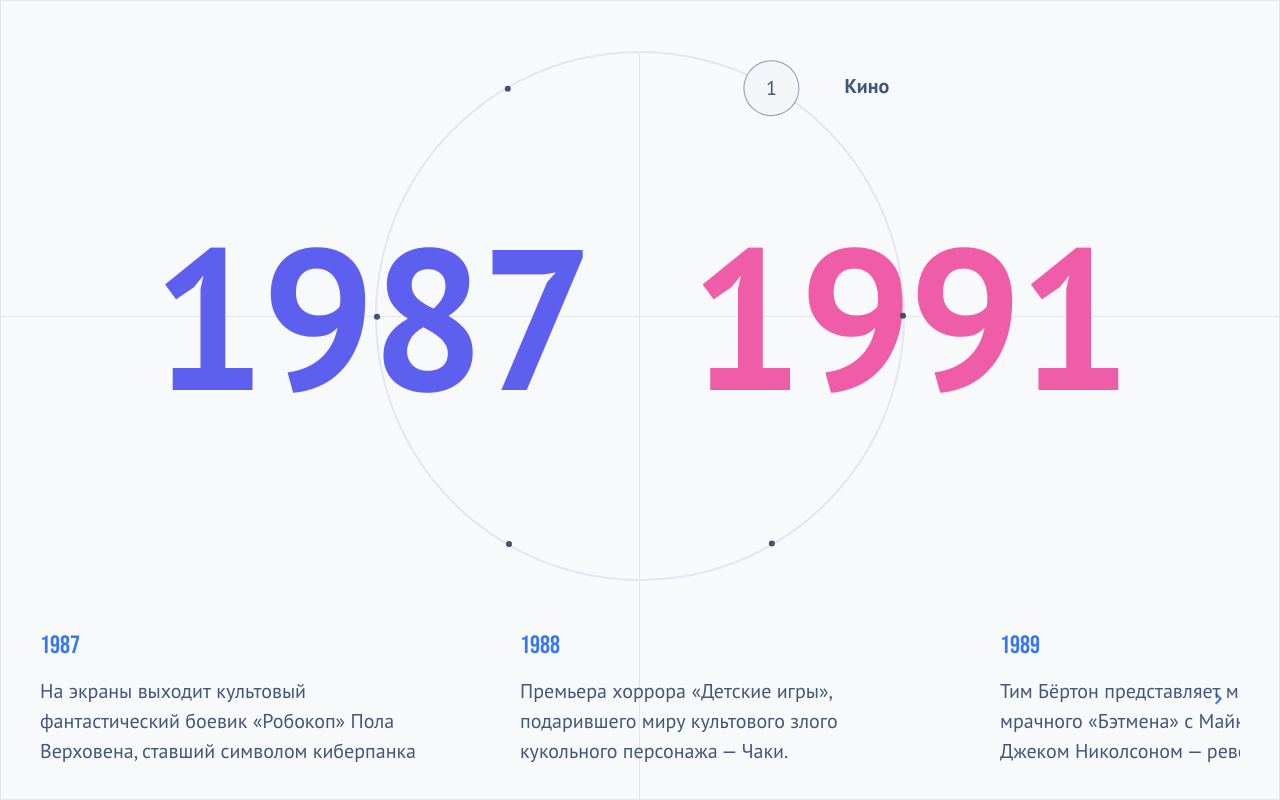
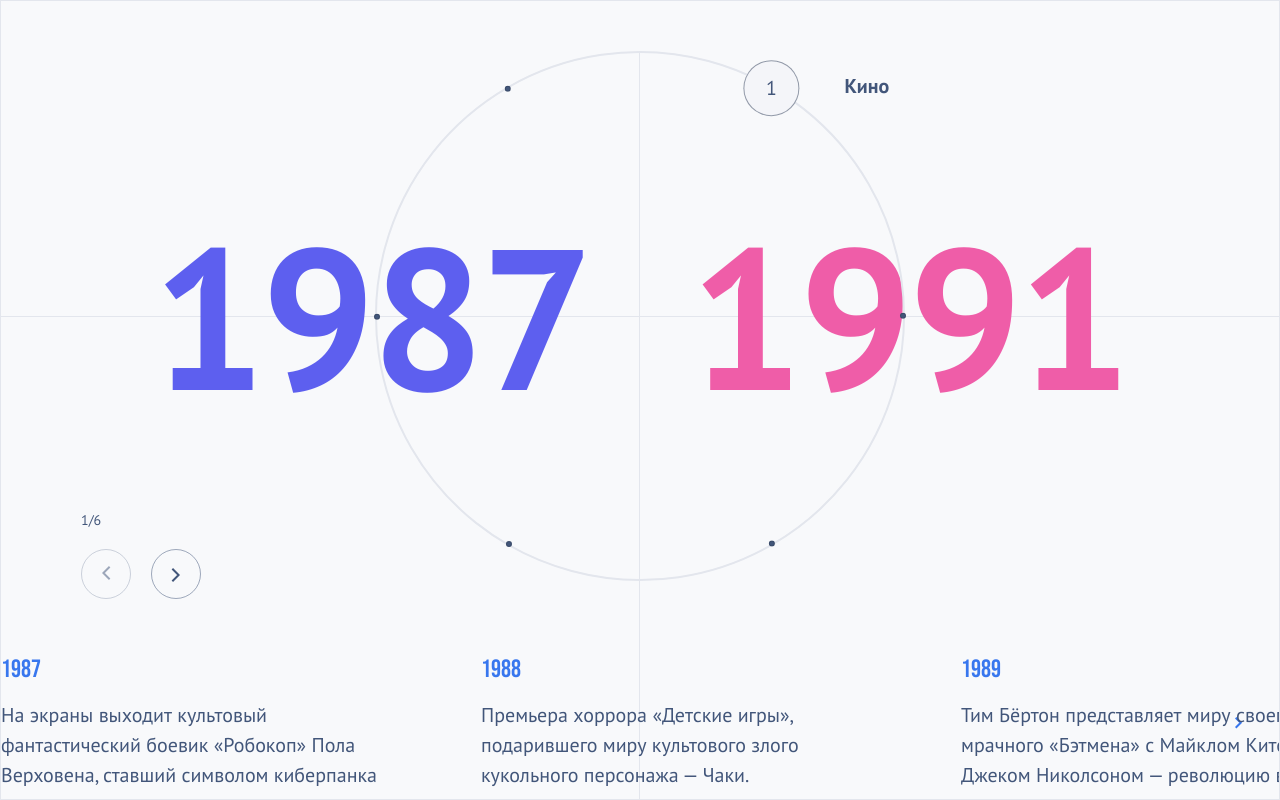
Before and after one commit to alivka-oko/timelines, a React app: page / in a window 1280 px wide. Built offline with nearby package versions, Linux system fonts and the light colour scheme.

Commit message:
Добавление навигатора для таймлайна

```diff
--- a/src/App.tsx
+++ b/src/App.tsx
@@ -2,6 +2,7 @@ import React, { act, useEffect, useRef, useState } from 'react';
 import './styles/main.scss';
 import { Circle } from './components/Circle/Circle';
 import { Slider } from './components/Slider/Slider';
+import { TimelineNavigator } from './components/TimelineNavigator/TimelineNavigator';
 
 const items = [1, 2, 3, 4, 5, 6];
 const peak = 300;
@@ -10,6 +11,7 @@ export const App = () => {
   return (
     <div className='container'>
       <Circle groupName='timeline' />
+      <TimelineNavigator groupName='timeline' />
       <Slider groupName='timeline' />
     </div>
   );
--- a/src/components/Circle/Circle.tsx
+++ b/src/components/Circle/Circle.tsx
@@ -5,6 +5,7 @@ import { useDispatch } from 'react-redux';
 import { timelineSliceActions } from '../../store/timelineSlice';
 import './Circle.scss';
 import { AnimatedYear } from '../AnimatedYear/AnimatedYear';
+import { changeIdWithAnimation } from '../../store/timelineThunks';
 
 export function Circle({ groupName }: { groupName: string }) {
   const dispatch = useDispatch<AppDispatch>();
@@ -13,7 +14,9 @@ export function Circle({ groupName }: { groupName: string }) {
   }, [groupName]);
 
   const items = useSelector((state: RootState) => state.timeline.timelines);
-  const group = useSelector((state: RootState) => state.timeline.activeIdGroups[groupName]);
+  const group = useSelector(
+    (state: RootState) => state.timeline.activeIdGroups[groupName]
+  );
   const activeItemId = group?.id ?? items[0].id;
 
   const activeItemIndex = items.findIndex((item) => item.id === activeItemId);
@@ -39,17 +42,7 @@ export function Circle({ groupName }: { groupName: string }) {
 
   const handleClick = (index: number) => {
     setRotate(peak - index * anglePerItem);
-    dispatch(
-      timelineSliceActions.changeIdByGroupName({
-        groupName,
-        id: items[index].id
-      })
-    );
-    dispatch(timelineSliceActions.toggleShowTopic({ groupName, show: false }));
-
-    setTimeout(() => {
-      dispatch(timelineSliceActions.toggleShowTopic({ groupName, show: true }));
-    }, 1000);
+    dispatch(changeIdWithAnimation(groupName, items[index].id));
   };
 
   return (
--- a/src/components/Slider/Slider.scss
+++ b/src/components/Slider/Slider.scss
@@ -13,7 +13,7 @@
   color: $blue-color;
 }
 .swiper {
-  width: 1200px;
+  width: 1280px;
 }
 
 .swiper-slide {
@@ -60,10 +60,10 @@
   background: transparent;
   transition: background 0.2s;
   &.button-next {
-    right: 40px;
+    right: 20px;
   }
   &.button-prev {
-    left: 40px;
+    left: 20px;
     transform: translateY(-50%) rotate(180deg);
   }
   &:hover {
--- /dev/null
+++ b/src/components/TimelineNavigator/TimelineNavigator.scss
@@ -0,0 +1,36 @@
+@use '/src/styles/variables' as *;
+
+.timeline__navigator {
+  padding: 0 80px;
+  margin: -120px 0 56px 0;
+  &-counter {
+    font-size: 14px;
+    line-height: 18px;
+    color: $blue-color;
+    margin-bottom: 20px;
+  }
+  &-buttons {
+    display: flex;
+    gap: 20px;
+  }
+  &-button {
+    position: relative;
+    z-index: 2;
+    cursor: pointer;
+    width: 50px;
+    height: 50px;
+    border: 1px solid rgba(66, 86, 122, 0.5);
+    border-radius: 50%;
+    background-color: transparent;
+    transition: background-color 0.2s, opacity 0.2s;
+    &.next {
+      transform: rotate(180deg);
+    }
+    &:disabled {
+      opacity: 0.5;
+    }
+    &:hover {
+      background-color: #ffffff;
+    }
+  }
+}
--- /dev/null
+++ b/src/components/TimelineNavigator/TimelineNavigator.tsx
@@ -0,0 +1,72 @@
+import { useDispatch } from 'react-redux';
+import { AppDispatch, RootState } from '../../store/store';
+import { useSelector } from 'react-redux';
+import { changeIdWithAnimation } from '../../store/timelineThunks';
+import './TimelineNavigator.scss';
+
+export function TimelineNavigator({ groupName }: { groupName: string }) {
+  const dispatch = useDispatch<AppDispatch>();
+  const items = useSelector((state: RootState) => state.timeline.timelines);
+  const group = useSelector(
+    (state: RootState) => state.timeline.activeIdGroups[groupName]
+  );
+  const activeIndex = items.findIndex((item) => item.id === group?.id);
+
+  const maxIndex = items.length - 1;
+  const nextId = activeIndex < maxIndex ? activeIndex + 1 : 0;
+  const prevId = activeIndex > 0 ? activeIndex - 1 : maxIndex;
+  const next = () => {
+    dispatch(changeIdWithAnimation(groupName, items[nextId].id));
+  };
+  const prev = () => {
+    dispatch(changeIdWithAnimation(groupName, items[prevId].id));
+  };
+
+  return (
+    <div className='timeline__navigator'>
+      <div className='timeline__navigator-counter'>
+        {activeIndex + 1}/{items.length}
+      </div>
+      <div className='timeline__navigator-buttons'>
+        <button
+          className='timeline__navigator-button prev'
+          onClick={prev}
+          disabled={activeIndex === 0}
+        >
+          <svg
+            width='9'
+            height='14'
+            viewBox='0 0 9 14'
+            fill='none'
+            xmlns='http://www.w3.org/2000/svg'
+          >
+            <path
+              d='M7.66418 0.707108L1.41419 6.95711L7.66418 13.2071'
+              stroke='#42567A'
+              stroke-width='2'
+            />
+          </svg>
+        </button>
+        <button
+          onClick={next}
+          className='timeline__navigator-button next'
+          disabled={!(activeIndex < maxIndex)}
+        >
+          <svg
+            width='9'
+            height='14'
+            viewBox='0 0 9 14'
+            fill='none'
+            xmlns='http://www.w3.org/2000/svg'
+          >
+            <path
+              d='M7.66418 0.707108L1.41419 6.95711L7.66418 13.2071'
+              stroke='#42567A'
+              stroke-width='2'
+            />
+          </svg>
+        </button>
+      </div>
+    </div>
+  );
+}
--- a/src/store/store.ts
+++ b/src/store/store.ts
@@ -1,12 +1,18 @@
-import { configureStore } from '@reduxjs/toolkit';
-import timelineSlice from './timelineSlice';
+import { Action, configureStore, ThunkAction } from '@reduxjs/toolkit';
+import timelineReducer from './timelineSlice';
 
 export const store = configureStore({
   reducer: {
-    timeline: timelineSlice.reducer
+    timeline: timelineReducer
   }
 });
 
-
 export type RootState = ReturnType<typeof store.getState>;
 export type AppDispatch = typeof store.dispatch;
+
+export type AppThunk<ReturnType = void> = ThunkAction<
+  ReturnType,
+  RootState,
+  unknown,
+  Action<string>
+>;
--- a/src/store/timelineSlice.ts
+++ b/src/store/timelineSlice.ts
@@ -26,7 +26,7 @@ const timelineSlice = createSlice({
     ) {
       state.activeIdGroups[action.payload.groupName].id = action.payload.id;
     },
-    toggleShowTopic(
+    toggleShow(
       state,
       action: PayloadAction<{ groupName: string; show: boolean }>
     ) {
@@ -37,4 +37,4 @@ const timelineSlice = createSlice({
 });
 
 export const timelineSliceActions = timelineSlice.actions;
-export default timelineSlice;
+export default timelineSlice.reducer;
--- /dev/null
+++ b/src/store/timelineThunks.ts
@@ -0,0 +1,13 @@
+import { AppThunk } from './store';
+import { timelineSliceActions } from './timelineSlice';
+
+export const changeIdWithAnimation =
+  (groupName: string, id: number): AppThunk =>
+  (dispatch) => {
+    dispatch(timelineSliceActions.toggleShow({ groupName, show: false }));
+    dispatch(timelineSliceActions.changeIdByGroupName({ groupName, id }));
+
+    setTimeout(() => {
+      dispatch(timelineSliceActions.toggleShow({ groupName, show: true }));
+    }, 1000);
+  };
```
Also changed, not shown: src/hooks/useActiveId.ts (deleted, +0 -9 lines).
